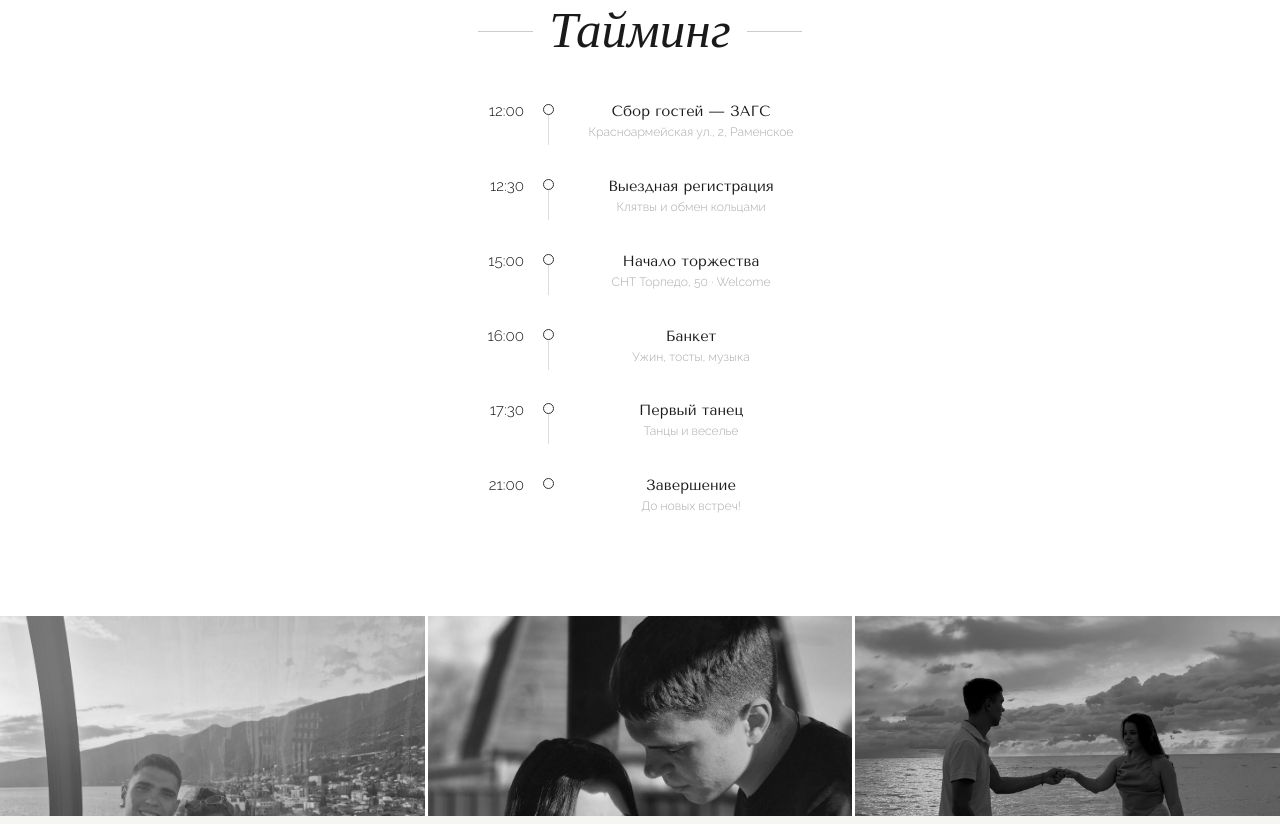
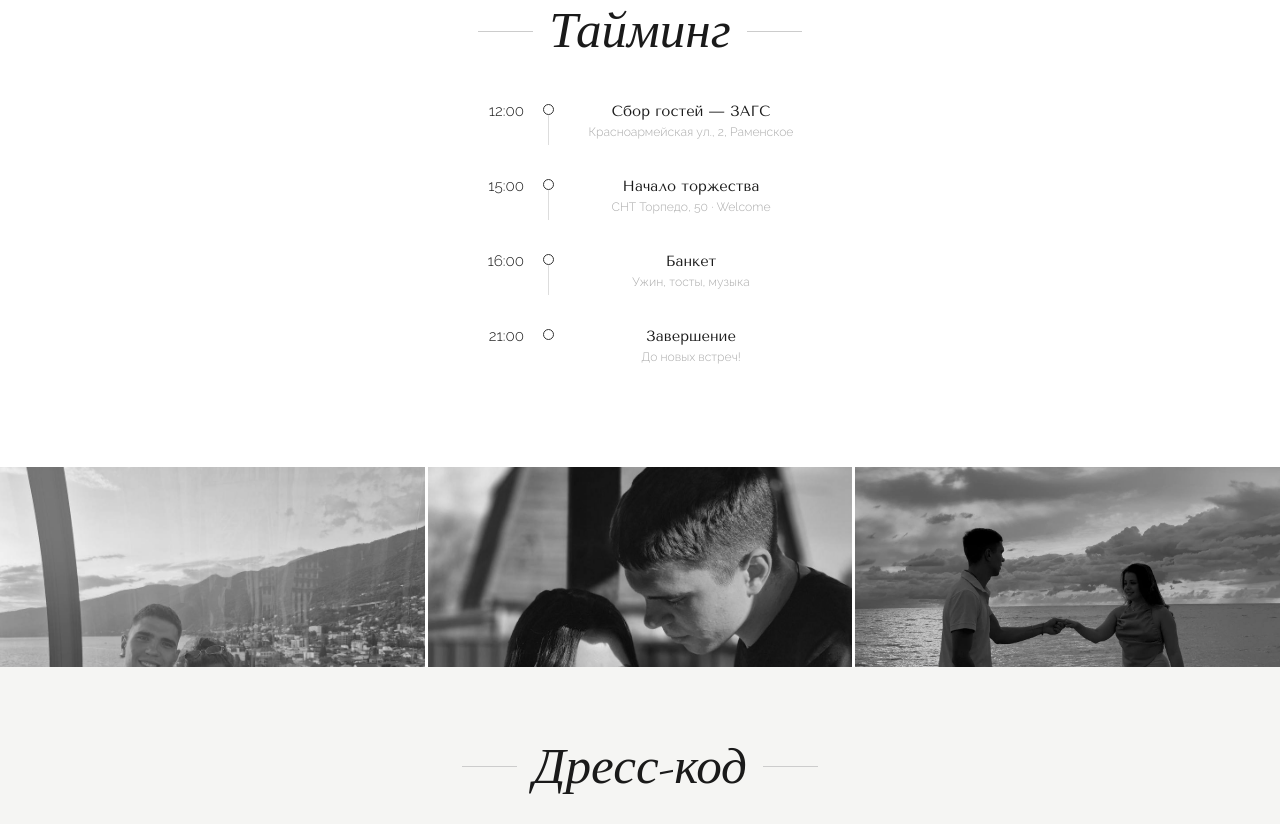
Before and after one commit to uatanov66-create/wedding, a plain HTML site: page index.html in a window 1280 px wide. Shown: the part 4398-5222 px from the top of the page. Drawn offline with nearby package versions, Linux system fonts and the light colour scheme.

Commit message:
Add files via upload

```diff
--- a/index.html
+++ b/index.html
@@ -87,7 +87,7 @@ section{padding:4.5rem 1.5rem}
 .contact-name{font-family:'Tenor Sans',serif;font-size:1.05rem;color:#fff;margin-bottom:0.3rem}
 .contact-phone{font-family:'Raleway',sans-serif;font-weight:300;font-size:0.88rem;color:rgba(255,255,255,0.65);margin-bottom:1.2rem}
 .contact-btn{display:inline-block;background:#fff;color:#1a1a1a;font-family:'Raleway',sans-serif;font-weight:300;font-size:0.72rem;letter-spacing:0.2em;padding:0.75rem 2.5rem;text-decoration:none}
-.fi{opacity:0;transform:translateY(18px);transition:opacity 0.7s ease,transform 0.7s ease}
+.fi{opacity:0;transform:translateY(24px);transition:opacity 1.4s ease,transform 1.4s ease}
 .fi.show{opacity:1;transform:none}
 @media(max-width:480px){
   .dress-grid{grid-template-columns:1fr;gap:1.5rem}
@@ -208,14 +208,6 @@ section{padding:4.5rem 1.5rem}
         </div>
       </div>
       <div class="tl-row">
-        <div class="tl-time">12:30</div>
-        <div class="tl-mid"><div class="tl-dot"></div><div class="tl-vline"></div></div>
-        <div>
-          <div class="tl-event">Выездная регистрация</div>
-          <div class="tl-sub">Клятвы и обмен кольцами</div>
-        </div>
-      </div>
-      <div class="tl-row">
         <div class="tl-time">15:00</div>
         <div class="tl-mid"><div class="tl-dot"></div><div class="tl-vline"></div></div>
         <div>
@@ -229,14 +221,6 @@ section{padding:4.5rem 1.5rem}
         <div>
           <div class="tl-event">Банкет</div>
           <div class="tl-sub">Ужин, тосты, музыка</div>
-        </div>
-      </div>
-      <div class="tl-row">
-        <div class="tl-time">17:30</div>
-        <div class="tl-mid"><div class="tl-dot"></div><div class="tl-vline"></div></div>
-        <div>
-          <div class="tl-event">Первый танец</div>
-          <div class="tl-sub">Танцы и веселье</div>
         </div>
       </div>
       <div class="tl-row">
@@ -358,7 +342,7 @@ section{padding:4.5rem 1.5rem}
       <div class="cal-line"></div>
     </div>
     <p class="body-txt">Просим подтвердить своё присутствие на мероприятии до:</p>
-    <p style="font-family:'Cormorant Garamond',serif;font-style:italic;font-size:1.8rem;color:#1a1a1a;margin:0.5rem 0 1.5rem">01 / 06 / 2026</p>
+    <p style="font-family:'Cormorant Garamond',serif;font-style:italic;font-size:1.8rem;color:#1a1a1a;margin:0.5rem 0 1.5rem">01 / 05 / 2026</p>
 
     <div id="rsvp-form-wrap">
       <form class="form-wrap" onsubmit="submitRsvp(event)">
```
